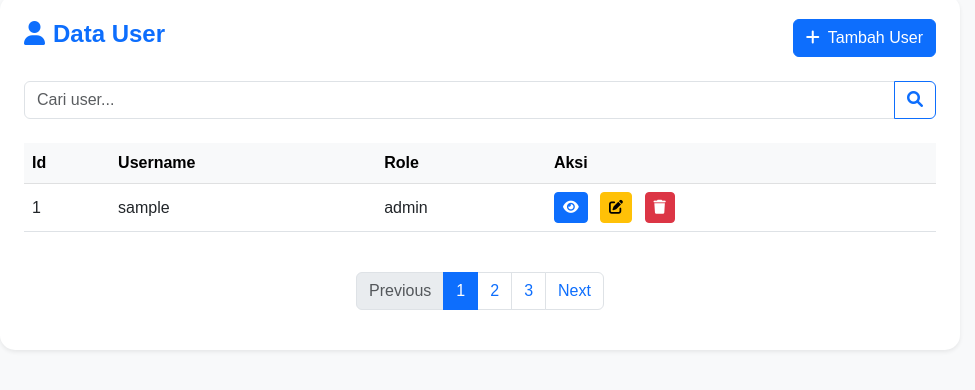
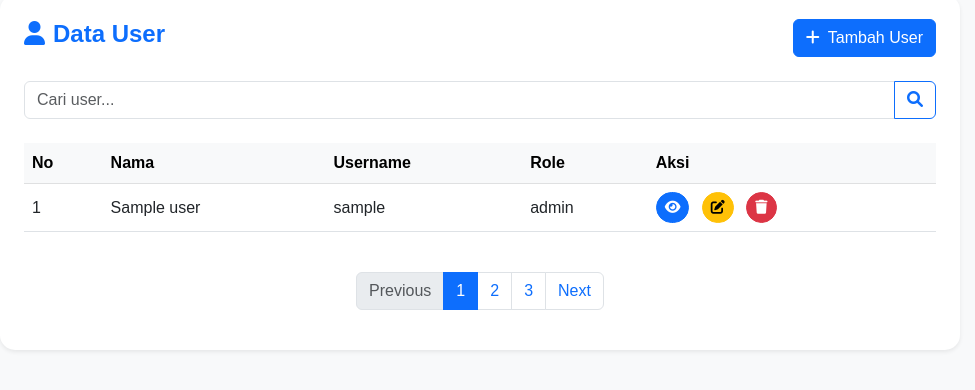
Before and after one commit to irfanEm/sistem_informasi_absensi_setoran_hafalan, a PHP site: template app/View/User/index.php in a window 1280 px wide. Shown: the top 390 px of the page, without its empty margins (0-975 px from the left). Run offline with PHP 8.4, Linux system fonts and the light colour scheme; the template is opened without the code that fills it: most values are stand-ins (such as "Sample title", 1, 10 or a date in 2020).

Commit message:
tambah field name pada users

```diff
--- a/app/Domain/User.php
+++ b/app/Domain/User.php
@@ -5,6 +5,7 @@ namespace IRFANM\SIASHAF\Domain;
 class User
 {
     public string $user_id;
+    public string $name;
     public string $username;
     public string $password;
     public string $role;
--- a/app/View/User/index.php
+++ b/app/View/User/index.php
@@ -13,7 +13,7 @@
             <!-- Judul dan Tombol Tambah User -->
             <div class="d-flex justify-content-between align-items-center mb-4">
               <h4 class="card-title fw-bold text-primary"><i class="fas fa-user me-2"></i>Data User</h4>
-              <a href="#" class="btn btn-primary">
+              <a href="/admin/master/users/tambah" class="btn btn-primary">
                 <i class="fas fa-plus me-2"></i>Tambah User
               </a>
             </div>
@@ -35,31 +35,33 @@
               <table class="table table-hover align-middle">
                 <thead class="table-light">
                   <tr>
-                    <th>Id</th>
+                    <th>No</th>
+                    <th>Nama</th>
                     <th>Username</th>
                     <th>Role</th>
                     <th>Aksi</th>
                   </tr>
                 </thead>
                 <tbody>
-                  <?php foreach($model['users'] as $user) : ?>
+                  <?php $a = 1; foreach($model['users'] as $user) : ?>
                   <tr>
-                    <td><?=$user['user_id'] ?></td>
+                    <td><?=$a ?></td>
+                    <td><?=$user['name'] ?></td>
                     <td><?=$user['username'] ?></td>
                     <td><?=$user['role'] ?></td>
                     <td>
-                      <a href="#" class="btn btn-sm btn-primary me-2">
+                      <a href="#" class="btn btn-sm btn-primary me-2 rounded-5">
                         <i class="fas fa-eye"></i>
                       </a>
-                      <a href="#" class="btn btn-sm btn-warning me-2">
+                      <a href="#" class="btn btn-sm btn-warning me-2 rounded-5">
                         <i class="fas fa-edit"></i>
                       </a>
-                      <a href="#" class="btn btn-sm btn-danger">
+                      <a href="#" class="btn btn-sm btn-danger rounded-5">
                         <i class="fas fa-trash"></i>
                       </a>
                     </td>
                   </tr>
-                  <?php endforeach; ?>
+                  <?php $a++; endforeach; ?>
                 </tbody>
               </table>
             </div>
--- a/public/index.php
+++ b/public/index.php
@@ -15,6 +15,7 @@ Router::route("GET", "/test-env", TestController::class, "testDotEnvLibrary", []
 Router::route("GET", "/test_db", TestController::class, "testConnDb", []);
 
 Router::route("GET", "/admin/master/users", UserController::class, "index", [MustLoginMiddleware::class]);
+Router::route("GET", "/admin/master/users/tambah", UserController::class, "register", [MustLoginMiddleware::class]);
 
 // User Route
 Router::route("GET", "/users/register", UserController::class, "register", []);
```
Also changed, not shown: app/Repository/UserRepository.php (+6 -3 lines).
